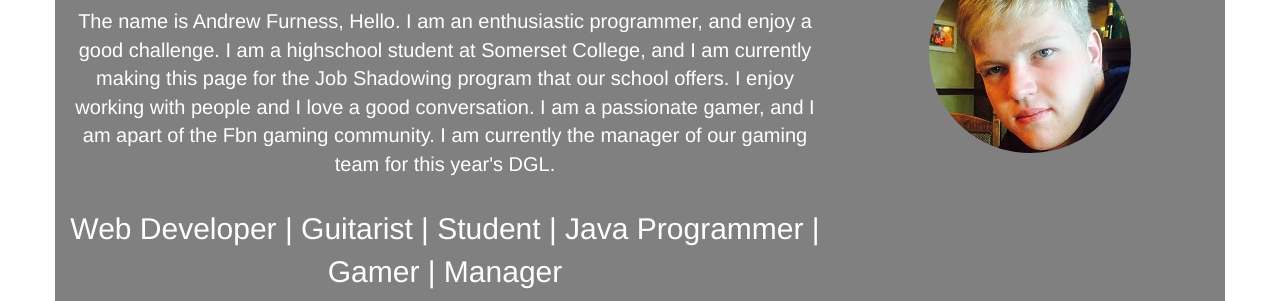
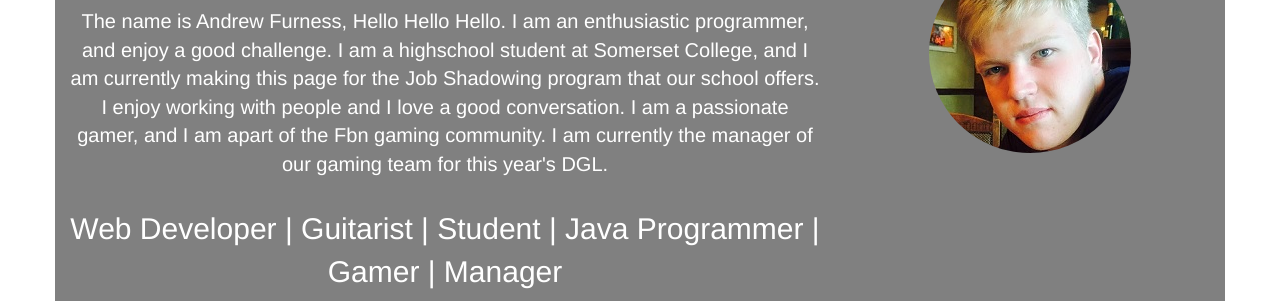
Before and after one commit to AndrewFurness/portfolio, a website: page index.html in a window 1280 px wide. Shown: the part 139-440 px from the top of the page. Drawn offline with nearby package versions, Linux system fonts and the light colour scheme; some packages are replaced by stand-ins of ours; a script that the page names is missing.

Commit message:
Added two extra hello's

```diff
--- a/index.html
+++ b/index.html
@@ -78,7 +78,7 @@
                 <h1 class="text-center">Andrew Furness</h1>
                 <!-- <h2 class="text-center about">About</h2> -->
                 <p class="text-center about-text">
-                    The name is Andrew Furness, Hello. I am an enthusiastic programmer, and enjoy a good challenge. I am a highschool student at Somerset College, and I am currently making this page for the Job Shadowing program that our school offers. I enjoy working with people
+                    The name is Andrew Furness, Hello Hello Hello. I am an enthusiastic programmer, and enjoy a good challenge. I am a highschool student at Somerset College, and I am currently making this page for the Job Shadowing program that our school offers. I enjoy working with people
                     and I love a good conversation. I am a passionate gamer, and I am apart of the Fbn gaming community. I am currently the manager of our gaming team for this year's DGL.
                 </p>
 
```
